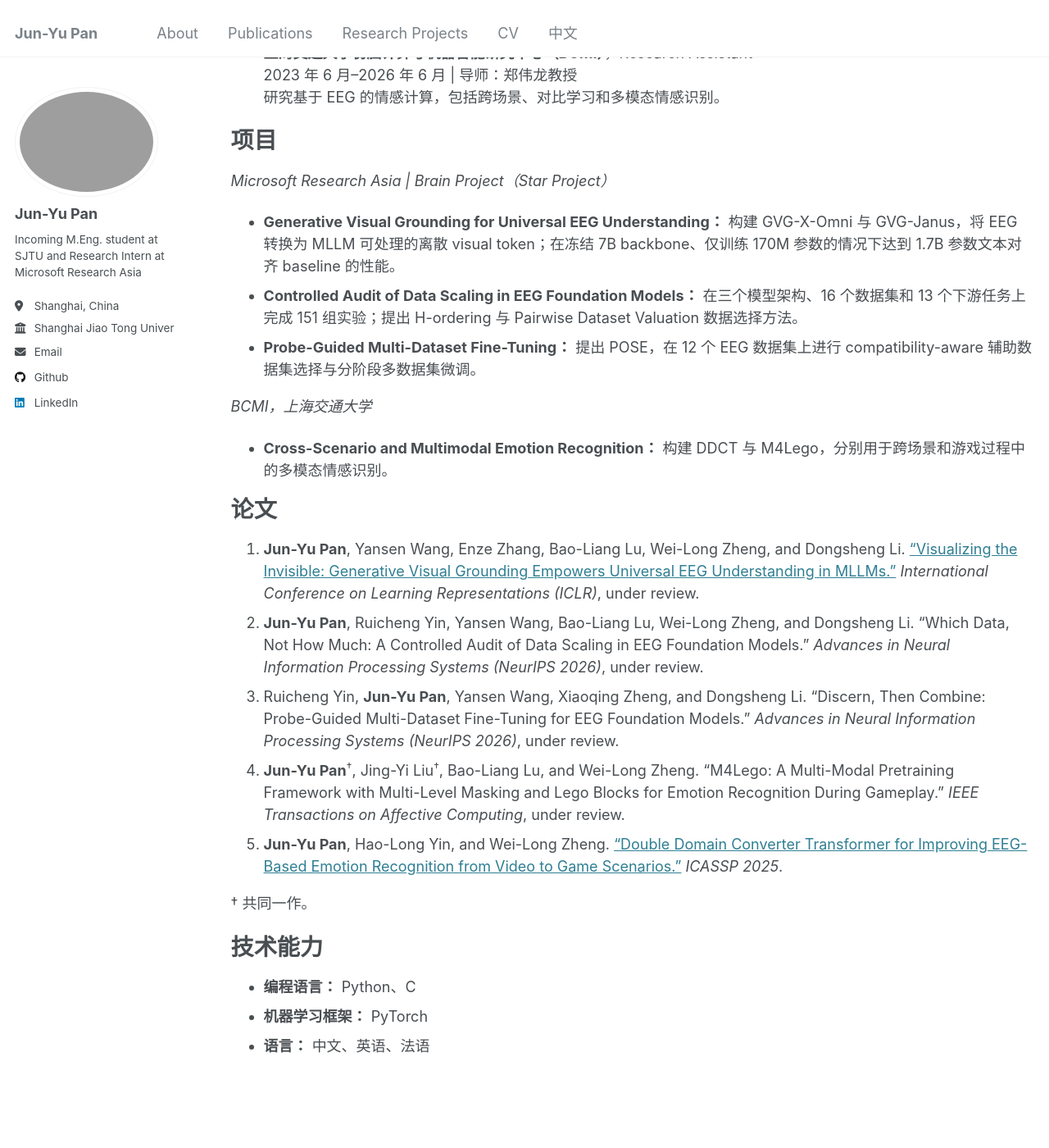
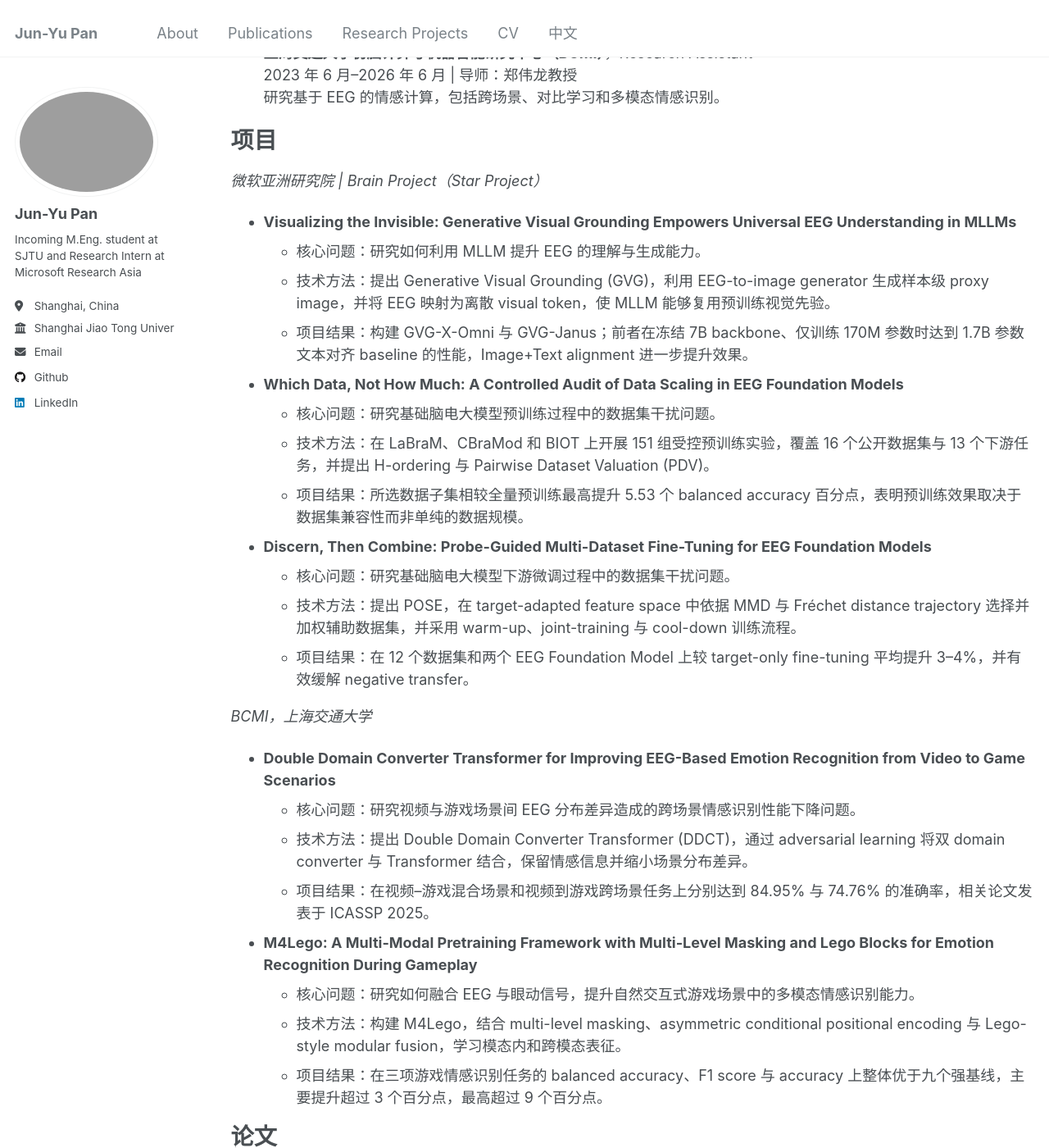
Before and after one commit to AlbertMentat/AlbertMentat.github.io, a Jekyll site: the page built from _pages/cv-zh.md, in a window 1280 px wide and 1400 px high, scrolled down 781 px. Shown: the whole window at 82% size. Built offline with Jekyll 4.4.1, drawn with Linux system fonts in a browser that asks for light colours; some of the changed text lies outside the part shown.

Commit message:
Refine Chinese CV project structure

```diff
--- a/_pages/cv-zh.md
+++ b/_pages/cv-zh.md
@@ -20,12 +20,12 @@ author_profile: true
 - **上海交通大学**，上海<br>
   工学学士，上海交通大学巴黎卓越工程师学院<br>
   2022 年 9 月--2026 年 6 月<br>
-  加权平均分：87.12/100 | GPA：3.66/4.3 | 排名：7/19<br>
+  学积分：87.12/100 | GPA：3.66/4.3 | 排名：7/19<br>
   荣誉：上海交通大学优异学士学位论文（Top 1%）；三等奖学金（Top 15%）；学业进步奖学金
 
 科研经历
 ======
-- **Microsoft Research Asia (MSRA)**，Research Intern<br>
+- **微软亚洲研究院（MSRA）**，Research Intern<br>
   Shanghai AI/ML Group | Brain Project（Star Project）| 2025 年 4 月--至今<br>
   Top 5% Intern | 导师：Yansen Wang<br>
   研究 data-centric EEG Foundation Model 与 EEG-MLLM alignment，涵盖预训练数据选择、多数据集微调和 Generative Visual Grounding。
@@ -36,15 +36,34 @@ author_profile: true
 
 项目
 ======
-*Microsoft Research Asia | Brain Project（Star Project）*
+*微软亚洲研究院 | Brain Project（Star Project）*
 
-- **Generative Visual Grounding for Universal EEG Understanding：** 构建 GVG-X-Omni 与 GVG-Janus，将 EEG 转换为 MLLM 可处理的离散 visual token；在冻结 7B backbone、仅训练 170M 参数的情况下达到 1.7B 参数文本对齐 baseline 的性能。
-- **Controlled Audit of Data Scaling in EEG Foundation Models：** 在三个模型架构、16 个数据集和 13 个下游任务上完成 151 组实验；提出 H-ordering 与 Pairwise Dataset Valuation 数据选择方法。
-- **Probe-Guided Multi-Dataset Fine-Tuning：** 提出 POSE，在 12 个 EEG 数据集上进行 compatibility-aware 辅助数据集选择与分阶段多数据集微调。
+- **Visualizing the Invisible: Generative Visual Grounding Empowers Universal EEG Understanding in MLLMs**
+  - 核心问题：研究如何利用 MLLM 提升 EEG 的理解与生成能力。
+  - 技术方法：提出 Generative Visual Grounding (GVG)，利用 EEG-to-image generator 生成样本级 proxy image，并将 EEG 映射为离散 visual token，使 MLLM 能够复用预训练视觉先验。
+  - 项目结果：构建 GVG-X-Omni 与 GVG-Janus；前者在冻结 7B backbone、仅训练 170M 参数时达到 1.7B 参数文本对齐 baseline 的性能，Image+Text alignment 进一步提升效果。
+
+- **Which Data, Not How Much: A Controlled Audit of Data Scaling in EEG Foundation Models**
+  - 核心问题：研究基础脑电大模型预训练过程中的数据集干扰问题。
+  - 技术方法：在 LaBraM、CBraMod 和 BIOT 上开展 151 组受控预训练实验，覆盖 16 个公开数据集与 13 个下游任务，并提出 H-ordering 与 Pairwise Dataset Valuation (PDV)。
+  - 项目结果：所选数据子集相较全量预训练最高提升 5.53 个 balanced accuracy 百分点，表明预训练效果取决于数据集兼容性而非单纯的数据规模。
+
+- **Discern, Then Combine: Probe-Guided Multi-Dataset Fine-Tuning for EEG Foundation Models**
+  - 核心问题：研究基础脑电大模型下游微调过程中的数据集干扰问题。
+  - 技术方法：提出 POSE，在 target-adapted feature space 中依据 MMD 与 Fréchet distance trajectory 选择并加权辅助数据集，并采用 warm-up、joint-training 与 cool-down 训练流程。
+  - 项目结果：在 12 个数据集和两个 EEG Foundation Model 上较 target-only fine-tuning 平均提升 3--4%，并有效缓解 negative transfer。
 
 *BCMI，上海交通大学*
 
-- **Cross-Scenario and Multimodal Emotion Recognition：** 构建 DDCT 与 M4Lego，分别用于跨场景和游戏过程中的多模态情感识别。
+- **Double Domain Converter Transformer for Improving EEG-Based Emotion Recognition from Video to Game Scenarios**
+  - 核心问题：研究视频与游戏场景间 EEG 分布差异造成的跨场景情感识别性能下降问题。
+  - 技术方法：提出 Double Domain Converter Transformer (DDCT)，通过 adversarial learning 将双 domain converter 与 Transformer 结合，保留情感信息并缩小场景分布差异。
+  - 项目结果：在视频--游戏混合场景和视频到游戏跨场景任务上分别达到 84.95% 与 74.76% 的准确率，相关论文发表于 ICASSP 2025。
+
+- **M4Lego: A Multi-Modal Pretraining Framework with Multi-Level Masking and Lego Blocks for Emotion Recognition During Gameplay**
+  - 核心问题：研究如何融合 EEG 与眼动信号，提升自然交互式游戏场景中的多模态情感识别能力。
+  - 技术方法：构建 M4Lego，结合 multi-level masking、asymmetric conditional positional encoding 与 Lego-style modular fusion，学习模态内和跨模态表征。
+  - 项目结果：在三项游戏情感识别任务的 balanced accuracy、F1 score 与 accuracy 上整体优于九个强基线，主要提升超过 3 个百分点，最高超过 9 个百分点。
 
 论文
 ======
```
Also changed, not shown: 1 other file.
